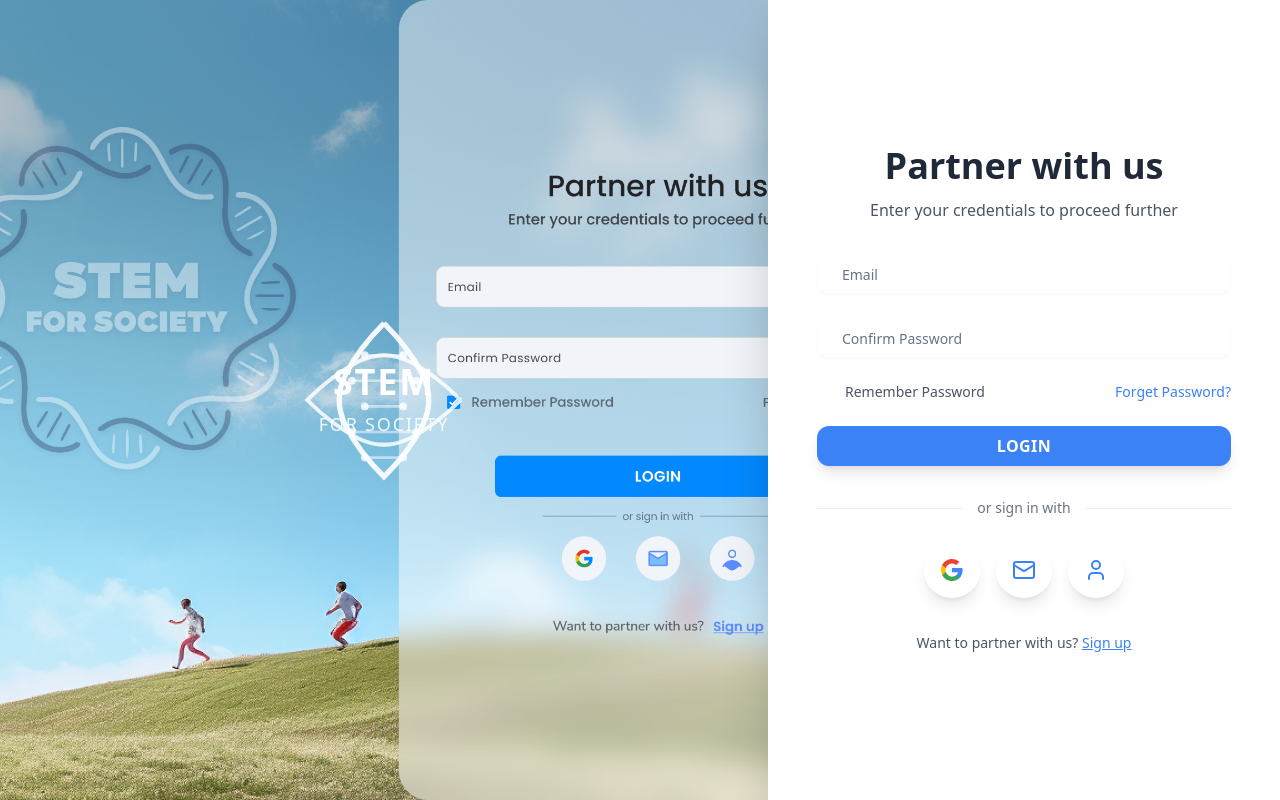
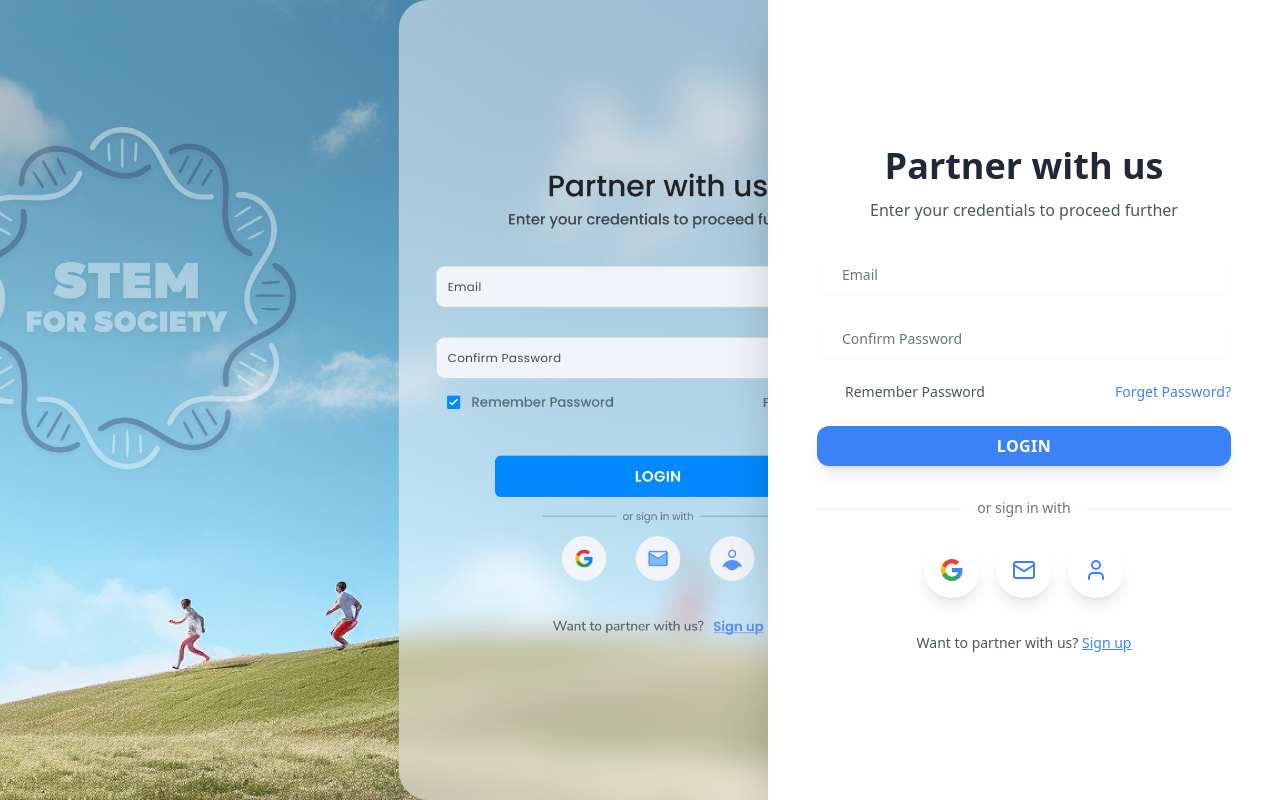
Before and after one commit to Tharun-CIO/stem-for-soceity, a React (Vite) app: page /institution-login in a window 1280 px wide. Built offline with nearby package versions, Linux system fonts and the light colour scheme.

Commit message:
Visual edit in Lovable
Edited UI in Lovable

```diff
--- a/src/pages/InstitutionLogin.tsx
+++ b/src/pages/InstitutionLogin.tsx
@@ -1,92 +1,31 @@
-
 import React, { useState } from 'react';
 import { Button } from '@/components/ui/button';
 import { Input } from '@/components/ui/input';
 import { Checkbox } from '@/components/ui/checkbox';
 import { Mail, User } from 'lucide-react';
 import { useNavigate } from 'react-router-dom';
-
 const InstitutionLogin = () => {
   const [email, setEmail] = useState('');
   const [password, setPassword] = useState('');
   const [rememberPassword, setRememberPassword] = useState(false);
   const navigate = useNavigate();
-
   const handleSignUp = () => {
     // Navigate to institution sign up when implemented
     console.log('Navigate to institution sign up');
   };
-
-  return (
-    <div className="min-h-screen flex">
+  return <div className="min-h-screen flex">
       {/* Left side - Sky background with DNA logo and running people */}
       <div className="flex-1 relative overflow-hidden">
         {/* Sky Background with running people */}
-        <div
-          className="absolute inset-0 bg-cover bg-center bg-no-repeat"
-          style={{
-            backgroundImage: `url('/lovable-uploads/a5059404-73f8-499d-8d54-6b8e153ebda1.png')`
-          }}
-        >
+        <div className="absolute inset-0 bg-cover bg-center bg-no-repeat" style={{
+        backgroundImage: `url('/lovable-uploads/a5059404-73f8-499d-8d54-6b8e153ebda1.png')`
+      }}>
         </div>
 
         {/* DNA Helix Logo with "STEM FOR SOCIETY" text positioned as in the reference */}
         <div className="absolute top-1/2 left-1/2 transform -translate-x-1/2 -translate-y-1/2 z-10 text-center">
           {/* DNA Helix circular design matching the reference */}
-          <div className="w-80 h-80 flex items-center justify-center">
-            <div className="relative">
-              {/* Outer DNA helix design */}
-              <div className="w-64 h-64 flex items-center justify-center relative">
-                {/* DNA strand design with flowing curves in circular pattern */}
-                <svg className="absolute inset-0 w-full h-full" viewBox="0 0 200 200">
-                  {/* DNA helix strands in circular pattern */}
-                  <path d="M100,40 Q120,60 130,80 Q140,100 130,120 Q120,140 100,160 Q80,140 70,120 Q60,100 70,80 Q80,60 100,40"
-                        stroke="rgba(255,255,255,0.7)" strokeWidth="4" fill="none"/>
-                  <path d="M100,40 Q80,60 70,80 Q60,100 70,120 Q80,140 100,160 Q120,140 130,120 Q140,100 130,80 Q120,60 100,40"
-                        stroke="rgba(255,255,255,0.7)" strokeWidth="4" fill="none"/>
 
-                  {/* Additional DNA strands for fuller circle */}
-                  <path d="M160,100 Q140,80 120,70 Q100,60 80,70 Q60,80 40,100 Q60,120 80,130 Q100,140 120,130 Q140,120 160,100"
-                        stroke="rgba(255,255,255,0.6)" strokeWidth="3" fill="none"/>
-                  <path d="M160,100 Q140,120 120,130 Q100,140 80,130 Q60,120 40,100 Q60,80 80,70 Q100,60 120,70 Q140,80 160,100"
-                        stroke="rgba(255,255,255,0.6)" strokeWidth="3" fill="none"/>
-
-                  {/* DNA base pairs */}
-                  <g stroke="rgba(255,255,255,0.5)" strokeWidth="2">
-                    <line x1="85" y1="65" x2="115" y2="65"/>
-                    <line x1="75" y1="85" x2="125" y2="85"/>
-                    <line x1="85" y1="105" x2="115" y2="105"/>
-                    <line x1="75" y1="125" x2="125" y2="125"/>
-                    <line x1="85" y1="145" x2="115" y2="145"/>
-                  </g>
-
-                  {/* DNA nucleotides */}
-                  <g fill="rgba(255,255,255,0.8)">
-                    <circle cx="85" cy="65" r="3"/>
-                    <circle cx="115" cy="65" r="3"/>
-                    <circle cx="75" cy="85" r="3"/>
-                    <circle cx="125" cy="85" r="3"/>
-                    <circle cx="85" cy="105" r="3"/>
-                    <circle cx="115" cy="105" r="3"/>
-                    <circle cx="75" cy="125" r="3"/>
-                    <circle cx="125" cy="125" r="3"/>
-                    <circle cx="85" cy="145" r="3"/>
-                    <circle cx="115" cy="145" r="3"/>
-                  </g>
-                </svg>
-
-                {/* Center text exactly as in the reference */}
-                <div className="text-center z-10">
-                  <div className="text-white text-4xl font-bold mb-2 tracking-wider">
-                    STEM
-                  </div>
-                  <div className="text-white/90 text-lg tracking-widest">
-                    FOR SOCIETY
-                  </div>
-                </div>
-              </div>
-            </div>
-          </div>
         </div>
       </div>
 
@@ -106,33 +45,16 @@ const InstitutionLogin = () => {
           {/* Form */}
           <form className="space-y-6">
             <div className="relative">
-              <Input
-                type="email"
-                placeholder="Email"
-                value={email}
-                onChange={e => setEmail(e.target.value)}
-                className="w-full px-6 py-4 bg-white/90 backdrop-blur-sm border border-white/50 rounded-xl placeholder-gray-400 focus:bg-white focus:ring-2 focus:ring-blue-500 focus:border-transparent text-base shadow-sm"
-              />
+              <Input type="email" placeholder="Email" value={email} onChange={e => setEmail(e.target.value)} className="w-full px-6 py-4 bg-white/90 backdrop-blur-sm border border-white/50 rounded-xl placeholder-gray-400 focus:bg-white focus:ring-2 focus:ring-blue-500 focus:border-transparent text-base shadow-sm" />
             </div>
 
             <div className="relative">
-              <Input
-                type="password"
-                placeholder="Confirm Password"
-                value={password}
-                onChange={e => setPassword(e.target.value)}
-                className="w-full px-6 py-4 bg-white/90 backdrop-blur-sm border border-white/50 rounded-xl placeholder-gray-400 focus:bg-white focus:ring-2 focus:ring-blue-500 focus:border-transparent text-base shadow-sm"
-              />
+              <Input type="password" placeholder="Confirm Password" value={password} onChange={e => setPassword(e.target.value)} className="w-full px-6 py-4 bg-white/90 backdrop-blur-sm border border-white/50 rounded-xl placeholder-gray-400 focus:bg-white focus:ring-2 focus:ring-blue-500 focus:border-transparent text-base shadow-sm" />
             </div>
 
             <div className="flex items-center justify-between">
               <div className="flex items-center space-x-3">
-                <Checkbox
-                  id="remember"
-                  checked={rememberPassword}
-                  onCheckedChange={checked => setRememberPassword(checked as boolean)}
-                  className="data-[state=checked]:bg-blue-500 data-[state=checked]:border-blue-500 bg-white/90 border-white/60"
-                />
+                <Checkbox id="remember" checked={rememberPassword} onCheckedChange={checked => setRememberPassword(checked as boolean)} className="data-[state=checked]:bg-blue-500 data-[state=checked]:border-blue-500 bg-white/90 border-white/60" />
                 <label htmlFor="remember" className="text-sm text-gray-600 font-medium">
                   Remember Password
                 </label>
@@ -180,18 +102,13 @@ const InstitutionLogin = () => {
           <div className="text-center">
             <span className="text-gray-600 text-sm">
               Want to partner with us?{' '}
-              <button
-                onClick={handleSignUp}
-                className="text-blue-500 hover:text-blue-600 font-medium underline"
-              >
+              <button onClick={handleSignUp} className="text-blue-500 hover:text-blue-600 font-medium underline">
                 Sign up
               </button>
             </span>
           </div>
         </div>
       </div>
-    </div>
-  );
+    </div>;
 };
-
 export default InstitutionLogin;
```
